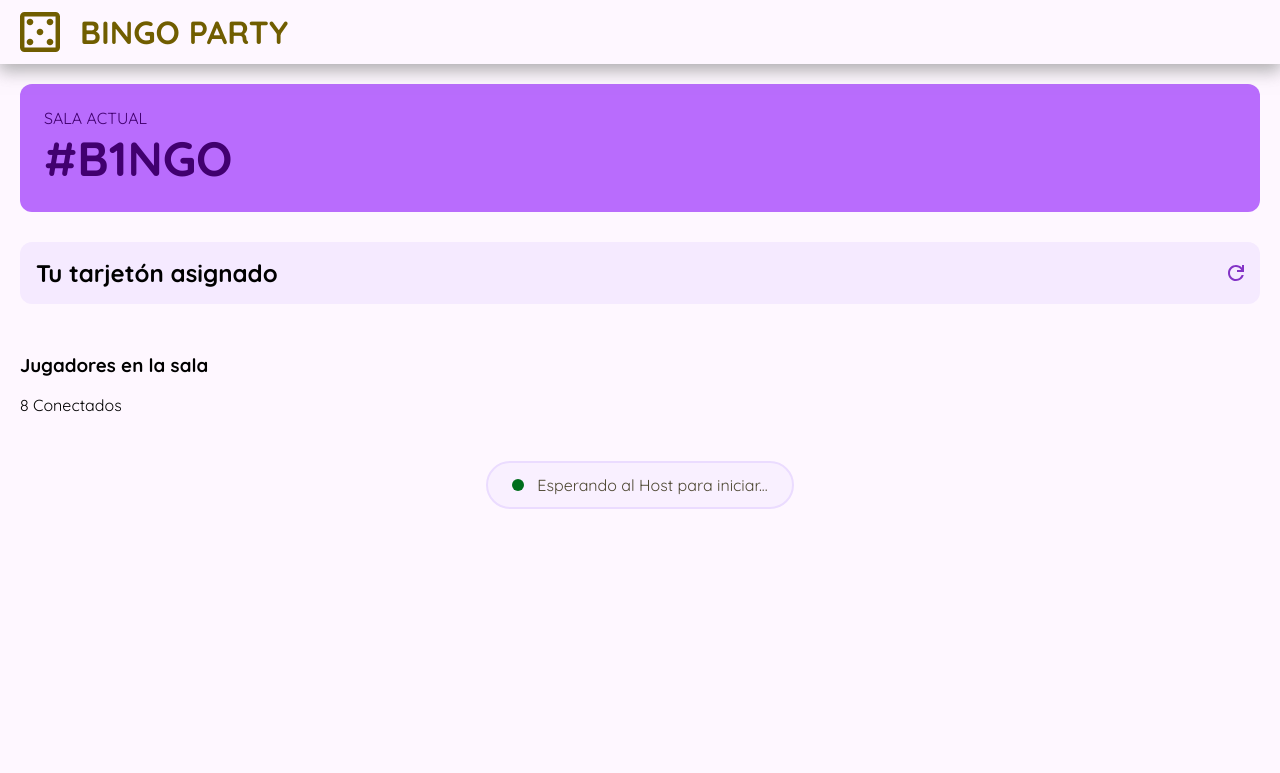
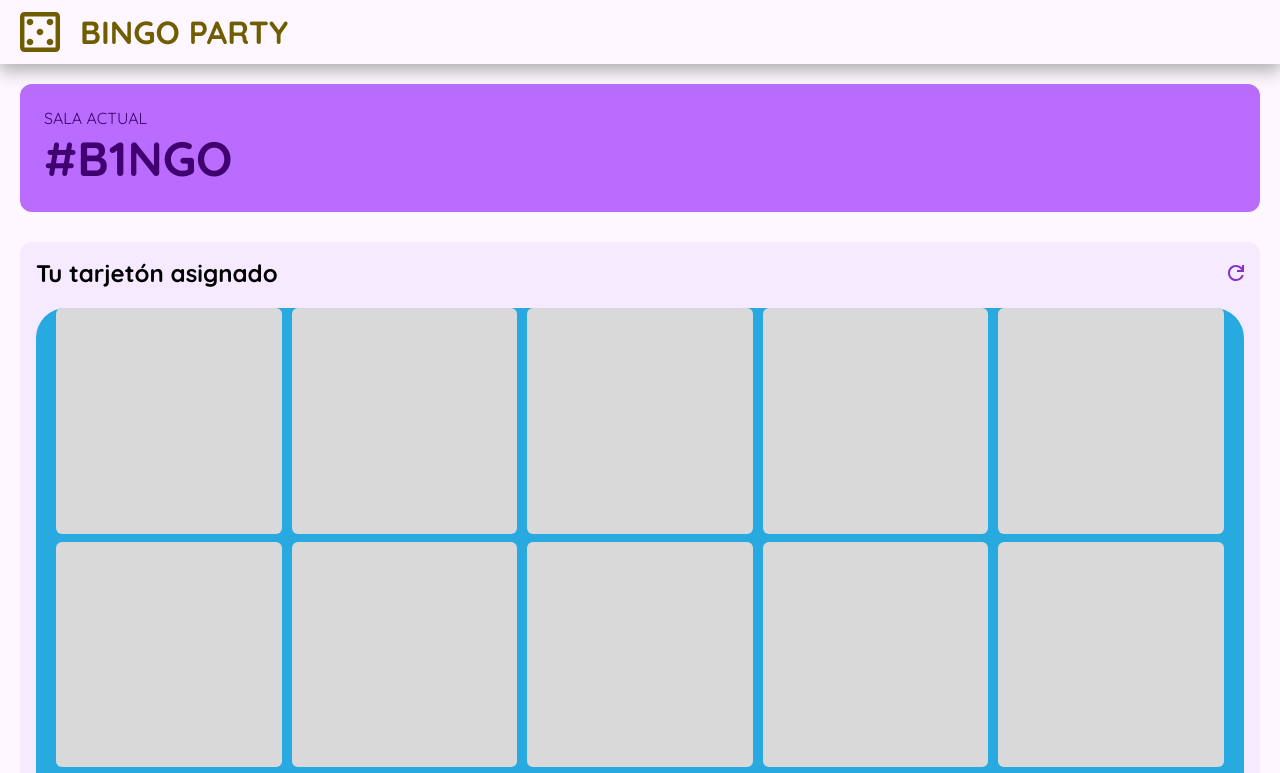
Before and after one commit to stivengm/BingoPartyWeb, an Angular app: page /lobby in a window 1280 px wide. Shown: the top 773 px of the page. Built offline with nearby package versions, Linux system fonts and the light colour scheme.

Commit message:
FIX - Ajuste de lobby con el tarjetón.

```diff
--- a/src/app/features/lobby/lobby.html
+++ b/src/app/features/lobby/lobby.html
@@ -13,6 +13,8 @@
 
             <img src="assets/icons/refresh.svg" alt="Icono refrescar tarjetón">
         </div>
+
+        <app-tablero-bingo [isViewLetters]="false" [isBoardDisabled]="true"></app-tablero-bingo>
     </div>
 
     <div class="section_players_lobby">
--- a/src/app/features/lobby/lobby.scss
+++ b/src/app/features/lobby/lobby.scss
@@ -24,6 +24,9 @@
         padding: 16px;
         border-radius: 12px;
         background-color: var(--bgKeyboard);
+        display: flex;
+        flex-direction: column;
+        gap: 20px;
         .header_card_assigned {
             display: flex;
             justify-content: space-between;
--- a/src/app/features/lobby/lobby.ts
+++ b/src/app/features/lobby/lobby.ts
@@ -1,10 +1,12 @@
 import { Component } from '@angular/core';
 import { Header } from '../../shared/layout/header/header';
+import { TableroBingo } from '../../shared/tablero-bingo/tablero-bingo';
 
 @Component({
   selector: 'app-lobby',
   imports: [
-    Header
+    Header,
+    TableroBingo
   ],
   templateUrl: './lobby.html',
   styleUrl: './lobby.scss',
--- a/src/app/shared/tablero-bingo/tablero-bingo.html
+++ b/src/app/shared/tablero-bingo/tablero-bingo.html
@@ -1,4 +1,5 @@
 <div class="board">
+    @if (isViewLetters) {
         <div class="board_letters">
             @for (letter of letters; track $index) {
                 <div class="board_letter">
@@ -6,6 +7,7 @@
                 </div>
             }
         </div>
+    }
     @for (row of board; track $index) {
         <div class="board_row">
             @for (cell of row; track $index) {
--- a/src/app/shared/tablero-bingo/tablero-bingo.ts
+++ b/src/app/shared/tablero-bingo/tablero-bingo.ts
@@ -10,6 +10,7 @@ import { BingoCell } from '../../core/models/bingo_cell.model';
 })
 export class TableroBingo {
   @Input() cells: BingoCell[][] | null = null;
+  @Input() isViewLetters = true;
   @Input() isBoardDisabled = false;
 
   letters = ['B', 'I', 'N', 'G', 'O'];
```
Lines whose indentation alone changed are shown as unchanged.
